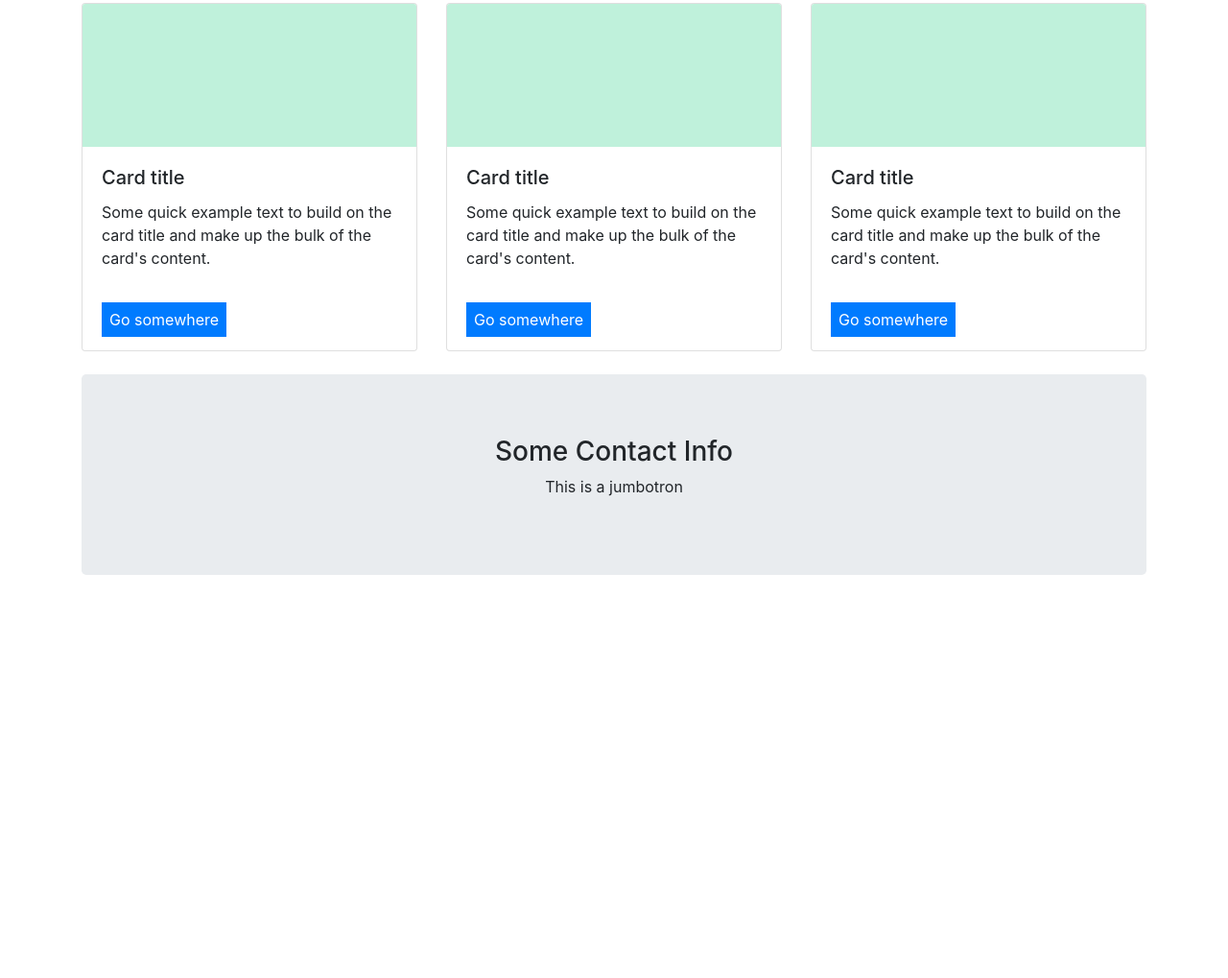
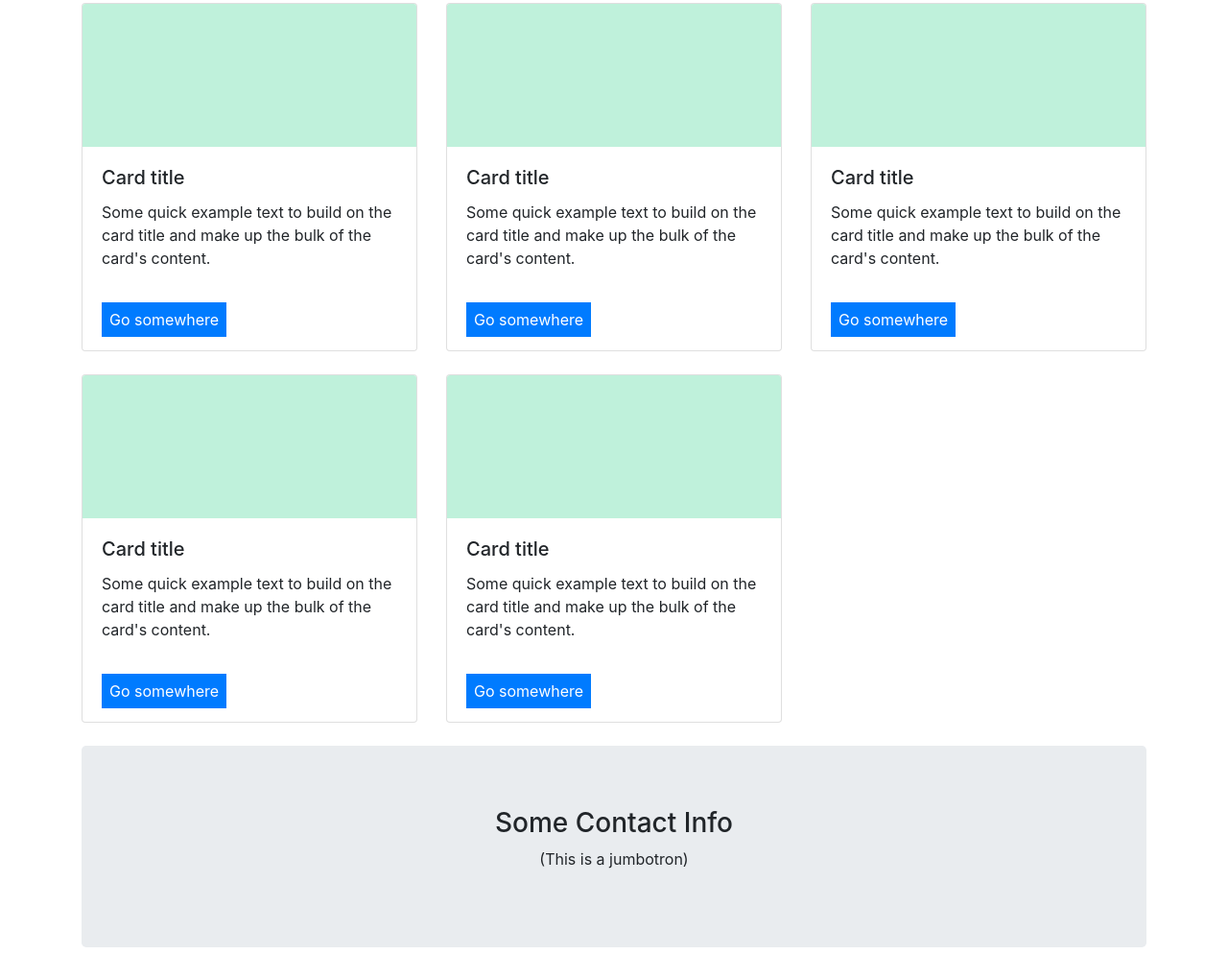
Before and after one commit to georgevernie/BootstrapResume, a plain HTML site: page index.html in a window 1280 px wide. Shown: the part 1186-2205 px from the top of the page at 96% size. Before the commit the page ends 1817 px from the top, so only its background shows below. Drawn offline with nearby package versions, Linux system fonts and the light colour scheme.

Commit message:
Changed text in a paragraph and added two more cards.

```diff
--- a/index.html
+++ b/index.html
@@ -123,10 +123,36 @@
                         </div>
                 </div>
             </div>
+            <div class="col mb-4">
+                <div class="card">
+                    <img src="aQuickPic.jpg" class="card-img-top" alt="cyanbackground">
+                        <div class="card-body">
+                            <h5 class="card-title">Card title</h5>
+                            <p class="card-text">Some quick example text to build on the card title and make up the bulk of the
+                                card's content.</p>
+                        </div>
+                        <div class="card-body">
+                            <a href="#" class="card-link bg-primary p-2 text-white">Go somewhere</a>
+                        </div>
+                </div>
+            </div>
+            <div class="col mb-4">
+                <div class="card">
+                    <img src="aQuickPic.jpg" class="card-img-top" alt="cyanbackground">
+                        <div class="card-body">
+                            <h5 class="card-title">Card title</h5>
+                            <p class="card-text">Some quick example text to build on the card title and make up the bulk of the
+                                card's content.</p>
+                        </div>
+                        <div class="card-body">
+                            <a href="#" class="card-link bg-primary p-2 text-white">Go somewhere</a>
+                        </div>
+                </div>
+            </div>
         </div>
         <div class="jumbotron  text-center">
             <h3>Some Contact Info</h3>
-            <p>This is a jumbotron</p>
+            <p>(This is a jumbotron)</p>
         </div>
     </div>
 
```
